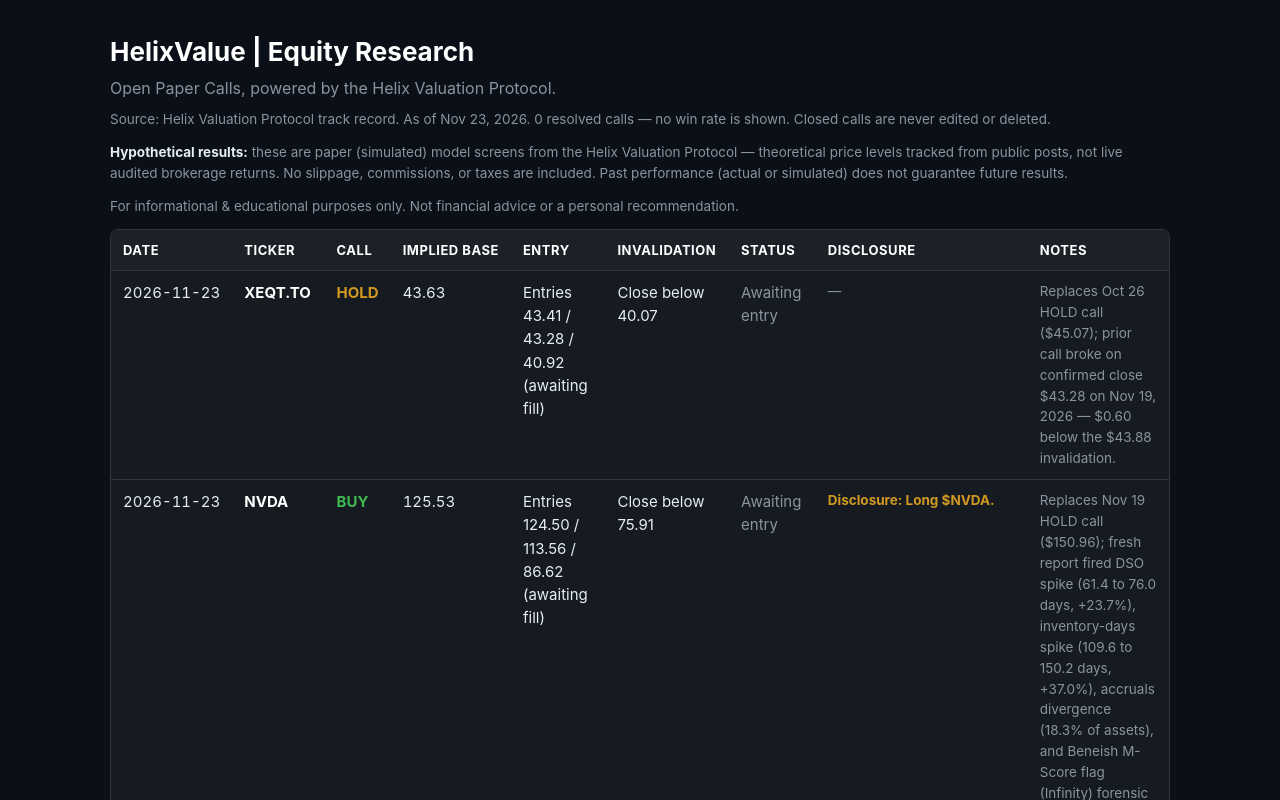
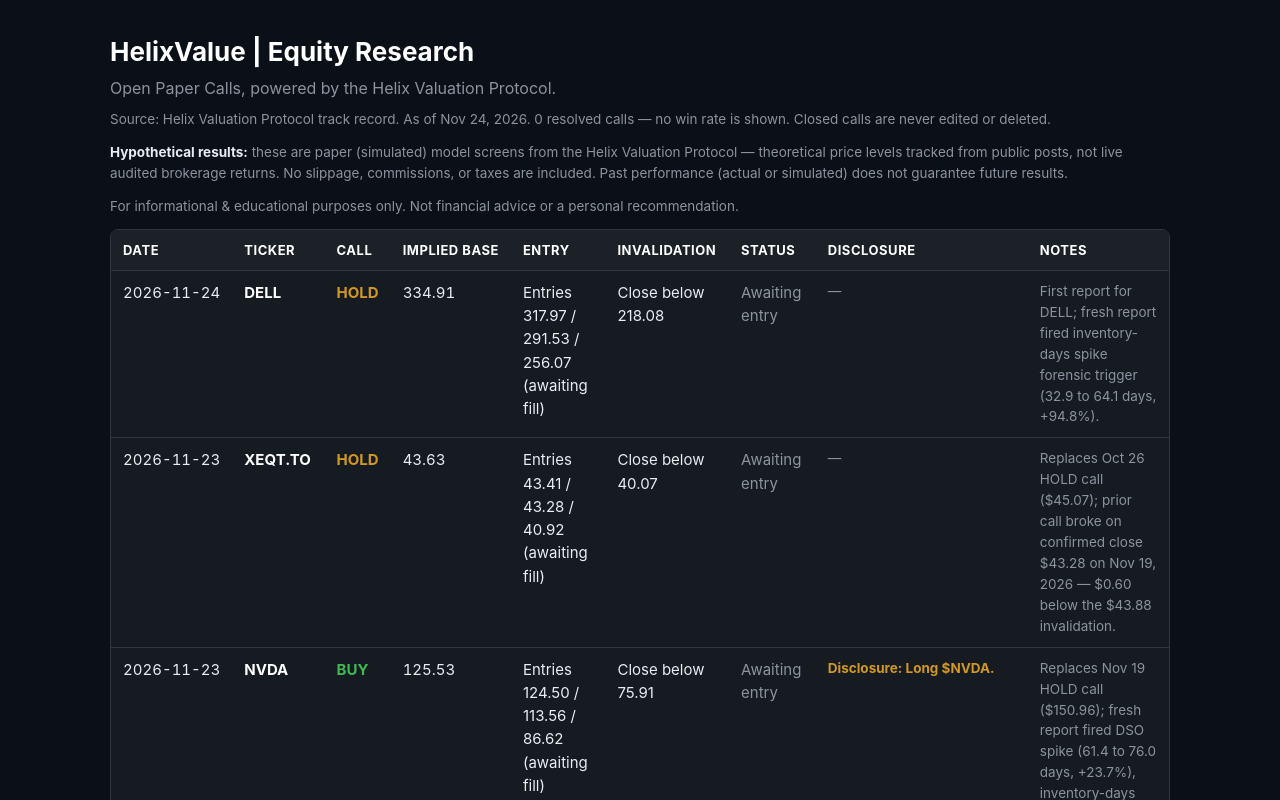
Before and after one commit to helixvalue/helixvalue-track-record, a plain HTML site: page index.html in a window 1280 px wide. Shown: the top 800 px of the page. Drawn offline with Linux system fonts and the light colour scheme.

Commit message:
Track record: refresh to Nov 24, 2026 (70 calls, 22 open, 0 resolved)

```diff
--- a/index.html
+++ b/index.html
@@ -63,7 +63,7 @@
 <div class="wrap">
   <h1>HelixValue | Equity Research</h1>
   <p class="subtitle">Open Paper Calls, powered by the Helix Valuation Protocol.</p>
-  <p class="disclaimer">Source: Helix Valuation Protocol track record. As of Nov 23, 2026. 0 resolved calls — no win rate is shown. Closed calls are never edited or deleted.</p>
+  <p class="disclaimer">Source: Helix Valuation Protocol track record. As of Nov 24, 2026. 0 resolved calls — no win rate is shown. Closed calls are never edited or deleted.</p>
   <p class="notice"><strong>Hypothetical results:</strong> these are paper (simulated) model screens from the Helix Valuation Protocol — theoretical price levels tracked from public posts, not live audited brokerage returns. No slippage, commissions, or taxes are included. Past performance (actual or simulated) does not guarantee future results.</p>
   <p class="notice">For informational &amp; educational purposes only. Not financial advice or a personal recommendation.</p>
 
@@ -83,6 +83,9 @@
       </tr>
     </thead>
     <tbody>
+      <tr>
+        <td class="num">2026-11-24</td><td class="ticker">DELL</td><td class="call-hold">HOLD</td><td class="num">334.91</td><td>Entries 317.97 / 291.53 / 256.07 (awaiting fill)</td><td>Close below 218.08</td><td class="status-awaiting">Awaiting entry</td><td class="disclosure">—</td><td class="notes">First report for DELL; fresh report fired inventory-days spike forensic trigger (32.9 to 64.1 days, +94.8%).</td>
+      </tr>
       <tr>
         <td class="num">2026-11-23</td><td class="ticker">XEQT.TO</td><td class="call-hold">HOLD</td><td class="num">43.63</td><td>Entries 43.41 / 43.28 / 40.92 (awaiting fill)</td><td>Close below 40.07</td><td class="status-awaiting">Awaiting entry</td><td class="disclosure">—</td><td class="notes">Replaces Oct 26 HOLD call ($45.07); prior call broke on confirmed close $43.28 on Nov 19, 2026 — $0.60 below the $43.88 invalidation.</td>
       </tr>
@@ -200,7 +203,7 @@
 
 
   <p class="method">Method: entries are the first session after the call at that session's hourly-bar VWAP approximation (daily typical price fallback where noted). Buys close at top target, stop, invalidation close, or 90-day horizon; Holds run the full 90 days. Benchmark: SPY over the identical window (not shown here).</p>
-  <p class="updated">Last updated: Nov 23, 2026.</p>
+  <p class="updated">Last updated: Nov 24, 2026.</p>
 </div>
 </body>
 </html>
```
